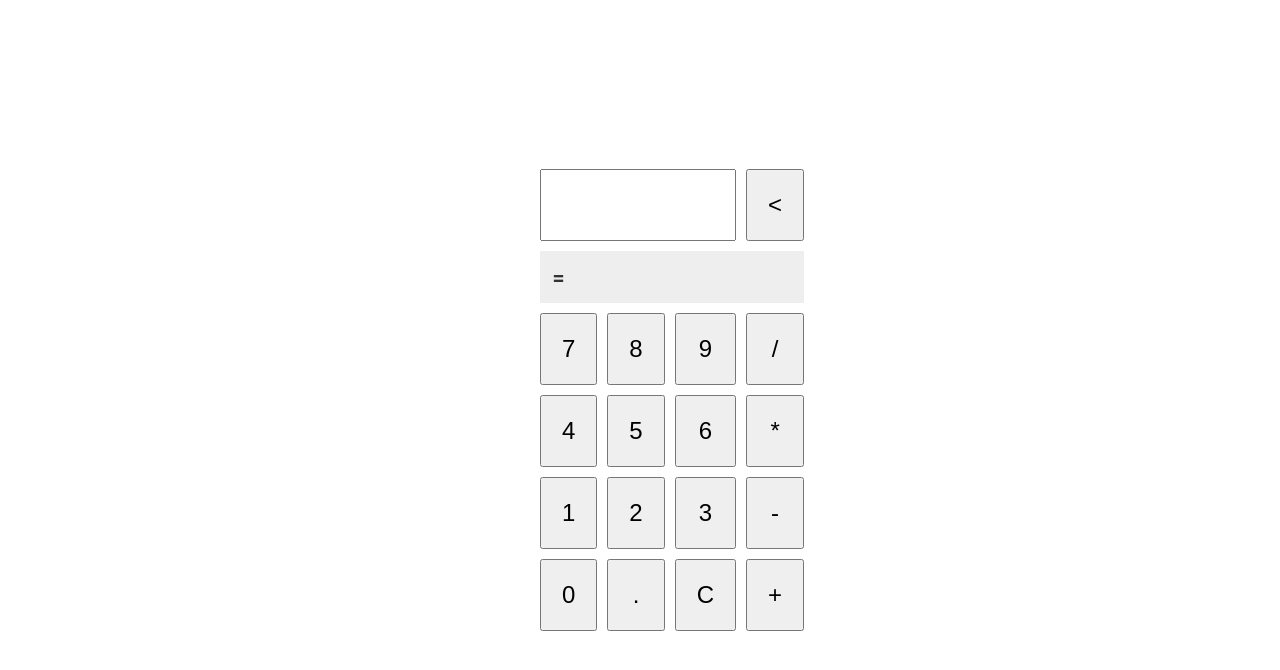
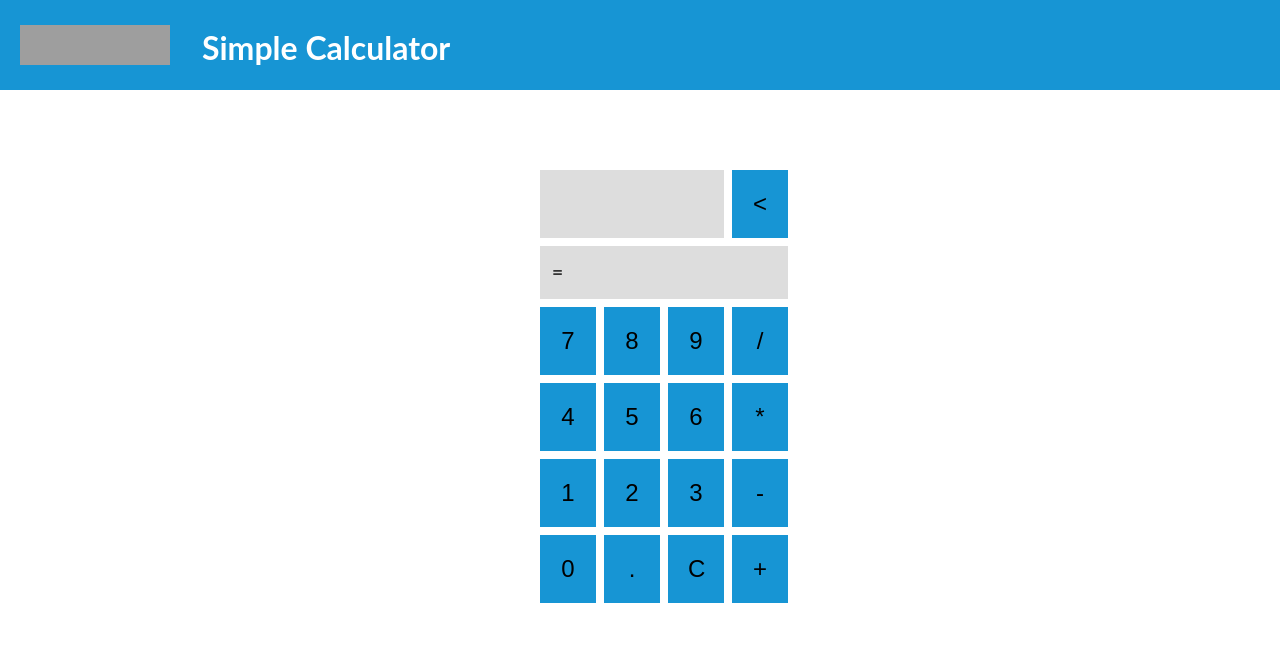
Before and after one commit to spaceghostu/simple-calculator, a Preact app: page / in a window 1280 px wide. Shown: the top 670 px of the page. Built offline with nearby package versions, Linux system fonts and the light colour scheme; grey boxes are pictures that could not be loaded; the HTML template or start-up script is replaced by a standard one.

Commit message:
refactor: equal experts branding

```diff
--- /dev/null
+++ b/src/App.module.css
@@ -0,0 +1,7 @@
+.App {
+  text-align: center;
+  display: grid;
+  gap: 5rem;
+  grid-template-rows: 90px 1fr;
+  min-width: 100vw;
+}
--- /dev/null
+++ b/src/components/Button/Button.module.css
@@ -0,0 +1,13 @@
+.button {
+  background-color: var(--color-primary);
+  outline: none;
+  border: none;
+
+  cursor: pointer;
+
+  transition: background-color 0.1s ease-in-out;
+}
+
+.button:hover {
+  background-color: var(--color-primary-dark);
+}
--- /dev/null
+++ b/src/components/Button/Button.tsx
@@ -0,0 +1,9 @@
+import styles from "./Button.module.css";
+
+export const Button = (props) => {
+  return (
+    <button className={styles.button} {...props}>
+      {props.children}
+    </button>
+  );
+};
--- a/src/components/Calculator/Calculator.module.css
+++ b/src/components/Calculator/Calculator.module.css
@@ -1,24 +1,24 @@
-.root {
+.Calculator {
   display: grid;
-  grid-template-columns: repeat(4, 1fr);
-  gap: 10px;
+  grid-template-columns: repeat(4, 3.5rem);
+  gap: 0.5rem;
   max-width: 200px;
   margin: auto;
 }
-.root input,
-.root button {
+.Calculator input,
+.Calculator button {
   padding: 20px;
   font-size: 1.5em;
 }
-.root input {
+.Calculator input {
   grid-column: span 3;
 }
-.root .result {
+.Calculator .result {
   grid-column: span 4;
 }
 
 .result {
-  background: #eee;
+  background: #ddd;
   text-align: left;
   padding: 0.75rem;
   font-size: 1.2em;
@@ -26,3 +26,13 @@
   color: #333;
   overflow: hidden;
 }
+
+.Calculator input {
+  border: none;
+  outline: none;
+  font-size: 1.5em;
+  padding: 0.5rem;
+  text-align: right;
+  background: #ddd;
+  color: #333;
+}
--- a/src/components/Calculator/Calculator.tsx
+++ b/src/components/Calculator/Calculator.tsx
@@ -1,6 +1,7 @@
 import { evaluate } from "mathjs";
 import styles from "./Calculator.module.css";
 import { signal, computed } from "@preact/signals";
+import { Button } from "../Button/Button";
 
 const KEYS = [
   "7",
@@ -45,12 +46,12 @@ export function Calculator() {
   };
 
   return (
-    <div className={styles.root}>
+    <div className={styles.Calculator}>
       <input value={inputValue} type="text" readonly />
-      <button onClick={handleBackspace}>{"<"}</button>
+      <Button onClick={handleBackspace}>{"<"}</Button>
       <div className={styles.result}>={result}</div>
       {KEYS.map((key) => (
-        <button onClick={() => handleClick(key)}>{key}</button>
+        <Button onClick={() => handleClick(key)}>{key}</Button>
       ))}
     </div>
   );
--- /dev/null
+++ b/src/components/Header/Header.module.css
@@ -0,0 +1,9 @@
+.Header {
+  background-color: var(--color-primary);
+  padding: 20px;
+  text-align: center;
+
+  display: flex;
+  align-items: center;
+  gap: 2rem;
+}
--- /dev/null
+++ b/src/components/Header/Header.tsx
@@ -0,0 +1,15 @@
+import styles from "./Header.module.css";
+
+export const Header = () => {
+  return (
+    <div className={styles.Header}>
+      <img
+        width="150"
+        height="40.5"
+        src="https://www.equalexperts.com/wp-content/themes/equalexperts/assets/logo.svg"
+        alt="[=] Equal Experts"
+      ></img>
+      <h1 className="Typography H1">Simple Calculator</h1>
+    </div>
+  );
+};
--- a/src/index.tsx
+++ b/src/index.tsx
@@ -1,10 +1,15 @@
 import { render } from "preact";
 import "./style.css";
+import "./theme/palette.css";
+import "./theme/typography.css";
 import { Calculator } from "./components/Calculator/Calculator";
+import { Header } from "./components/Header/Header";
+import styles from "./App.module.css";
 
 export function App() {
   return (
-    <div>
+    <div className={styles.App}>
+      <Header />
       <Calculator />
     </div>
   );
--- a/src/style.css
+++ b/src/style.css
@@ -1,18 +1,3 @@
-:root {
-  font-family: Inter, system-ui, Avenir, Helvetica, Arial, sans-serif;
-  line-height: 1.5;
-  font-weight: 400;
-
-  color: #222;
-  background-color: #ffffff;
-
-  font-synthesis: none;
-  text-rendering: optimizeLegibility;
-  -webkit-font-smoothing: antialiased;
-  -moz-osx-font-smoothing: grayscale;
-  -webkit-text-size-adjust: 100%;
-}
-
 body {
   margin: 0;
   display: flex;
@@ -24,59 +9,5 @@ body {
   max-width: 1280px;
   margin: 0 auto;
   text-align: center;
+  min-height: 100vh;
 }
-
-img {
-  margin-bottom: 1.5rem;
-}
-
-img:hover {
-  filter: drop-shadow(0 0 2em #673ab8aa);
-}
-
-section {
-  margin-top: 5rem;
-  display: grid;
-  grid-template-columns: repeat(3, 1fr);
-  column-gap: 1.5rem;
-}
-
-.resource {
-  padding: 0.75rem 1.5rem;
-  border-radius: 0.5rem;
-  text-align: left;
-  text-decoration: none;
-  color: #222;
-  background-color: #f1f1f1;
-  border: 1px solid transparent;
-}
-
-.resource:hover {
-  border: 1px solid #000;
-  box-shadow: 0 25px 50px -12px #673ab888;
-}
-
-@media (max-width: 639px) {
-  #app {
-    margin: 2rem;
-  }
-  section {
-    margin-top: 5rem;
-    grid-template-columns: 1fr;
-    row-gap: 1rem;
-  }
-}
-
-@media (prefers-color-scheme: dark) {
-  :root {
-    color: #ccc;
-    background-color: #1a1a1a;
-  }
-  .resource {
-    color: #ccc;
-    background-color: #161616;
-  }
-  .resource:hover {
-    border: 1px solid #bbb;
-  }
-}
--- /dev/null
+++ b/src/theme/fonts.css
@@ -0,0 +1 @@
+@import url("https://fonts.googleapis.com/css2?family=Lato&display=swap");
--- /dev/null
+++ b/src/theme/palette.css
@@ -0,0 +1,4 @@
+:root {
+  --color-primary: #1795d4;
+  --color-primary-dark: #196b98;
+}
--- /dev/null
+++ b/src/theme/typography.css
@@ -0,0 +1,23 @@
+:root {
+  font-family: Lato, sans-serif;
+  line-height: 1.5;
+  font-weight: 400;
+
+  color: #222;
+  background-color: #ffffff;
+
+  font-synthesis: none;
+  text-rendering: optimizeLegibility;
+  -webkit-font-smoothing: antialiased;
+  -moz-osx-font-smoothing: grayscale;
+  -webkit-text-size-adjust: 100%;
+}
+
+.Typography.H1 {
+  font-size: 2rem;
+  font-weight: 700;
+  line-height: 1.2;
+  margin-bottom: 1rem;
+
+  color: white;
+}
```
